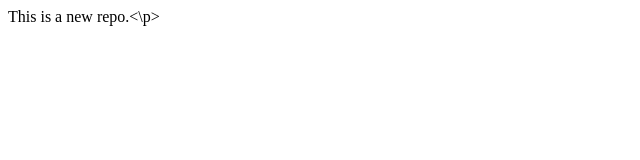
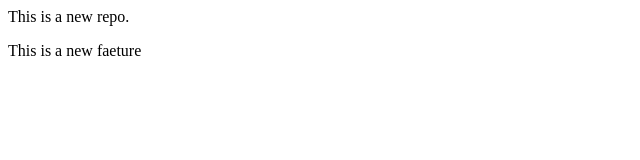
Before and after one commit to chahakbisen/localrepo, a plain HTML site: page index.html in a window 1280 px wide. Shown: the whole page, without its empty margins (0-640 px from the left). Drawn offline with Linux system fonts and the light colour scheme.

Commit message:
Add new feature

```diff
--- a/index.html
+++ b/index.html
@@ -1 +1,2 @@
-<p> This is a new repo.<\p>
+<p> This is a new repo. </p>
+<p> This is a new faeture </p>
```
